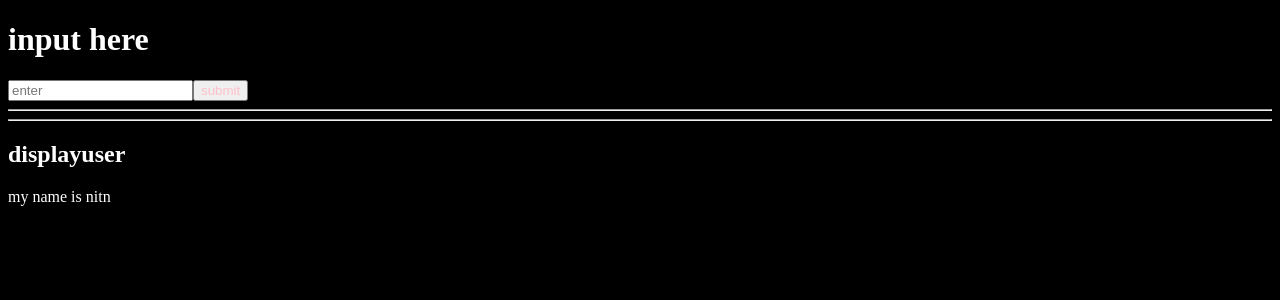
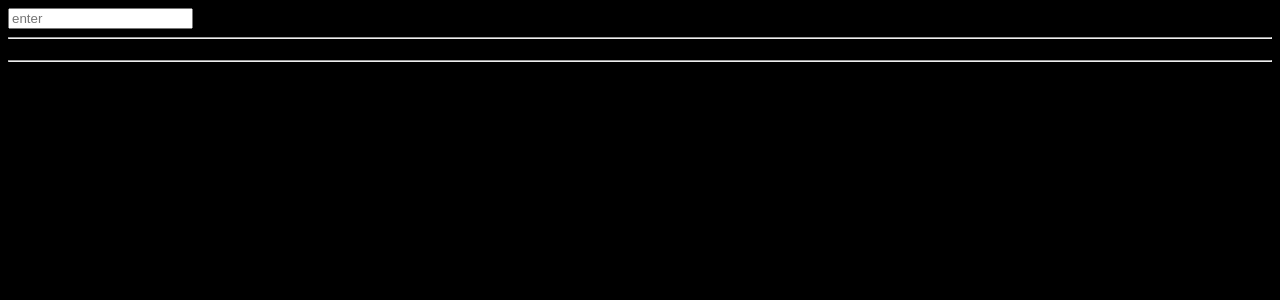
Before and after one commit to NitinRana08/prooo-react, a React (Vite) app: page / in a window 1280 px wide. Shown: the top 300 px of the page. Built offline with nearby package versions, Linux system fonts and the light colour scheme.

Commit message:
lifting
lifting

```diff
--- a/src/learning/Lifting_state_up/AddUser.jsx
+++ b/src/learning/Lifting_state_up/AddUser.jsx
@@ -1,10 +1,17 @@
-function AddUser(){
-    return(
+import { useState } from "react"
+
+function AddUser({setUserPro}) {
+
+
+
+    return (
         <>
-        <h1>input here</h1>
-        <input type="text" placeholder="enter" />
-        <button>submit</button>
-        <hr />
+            {/* <h1>This is AddUser.jsx</h1> */}
+            {/* <h2>{user}</h2> */}
+            <input type="text"  onChange={(event) => setUserPro(event.target.value)} placeholder="enter" />
+            <br />
+            {/* <button>submit</button> */}
+            <hr />
         </>
     )
 }
--- a/src/learning/Lifting_state_up/DisplayUser.jsx
+++ b/src/learning/Lifting_state_up/DisplayUser.jsx
@@ -1,11 +1,12 @@
-function DisplayUser (){
-    return(
+function DisplayUser({userPro}) {
+    return (
         <>
-        <div>
-            <hr />
-            <h2>displayuser</h2>
+            <div>
 
-        </div>
+                {/* <h2>This is displayuser.jsx</h2> */}
+                <h1>{userPro}</h1>
+                <hr />
+            </div>
         </>
     )
 }
--- a/src/learning/Lifting_state_up/LiftingStateUp.jsx
+++ b/src/learning/Lifting_state_up/LiftingStateUp.jsx
@@ -1,14 +1,17 @@
 import AddUser from "./AddUser";
 import DisplayUser from "./DisplayUser";
+import { useState } from "react";
 
 function LiftingStateUp() {
+      const [user, setUser] = useState("")
     return (
 
         <>
-        <AddUser/>
-        <DisplayUser/>
+
+            <AddUser  setUserPro={setUser}/>
+            <DisplayUser userPro={user} />
             <div>
-                <p>my name is nitn </p>
+                {/* <p>my name is nitn </p> */}
             </div>
         </>
     )
```
